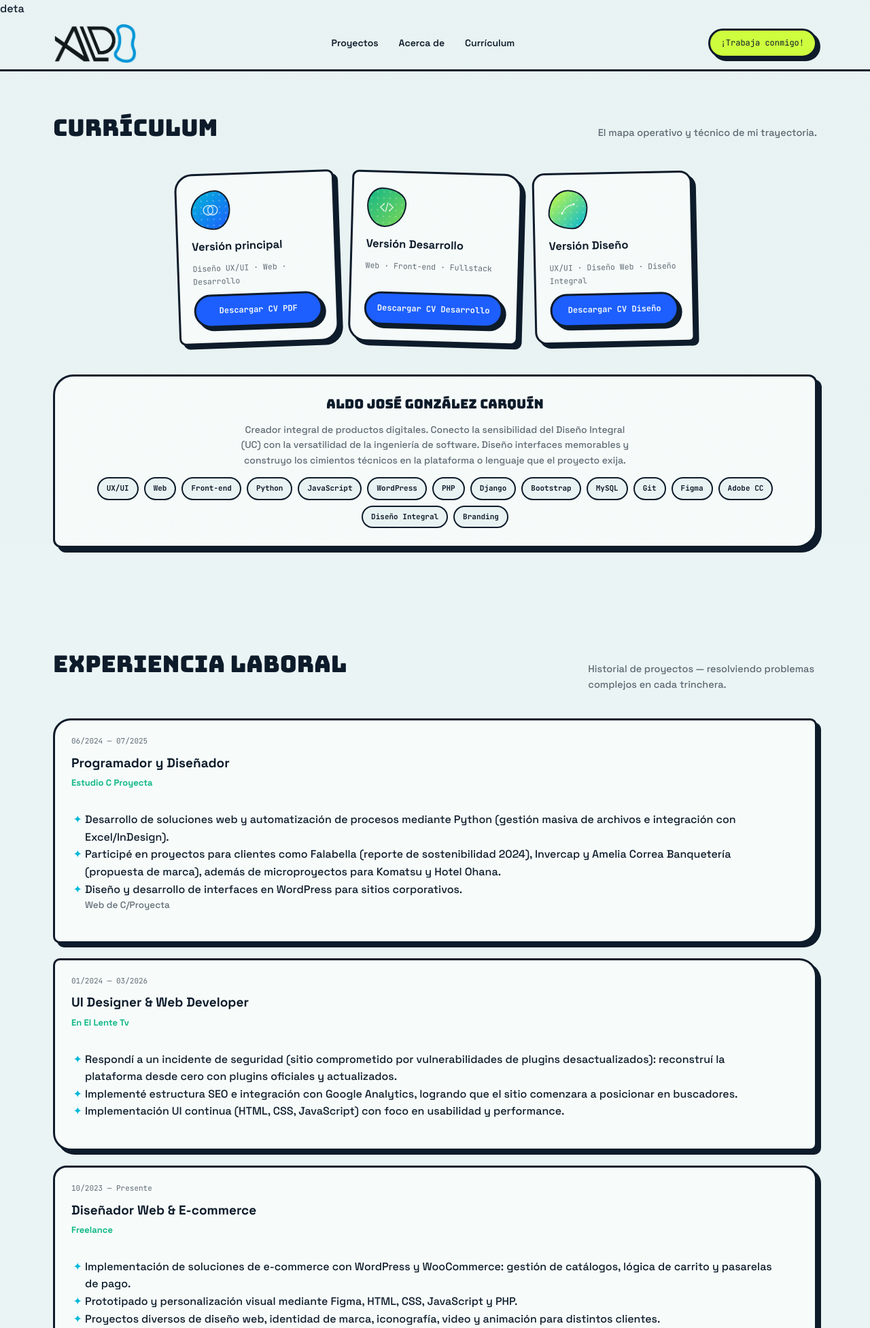
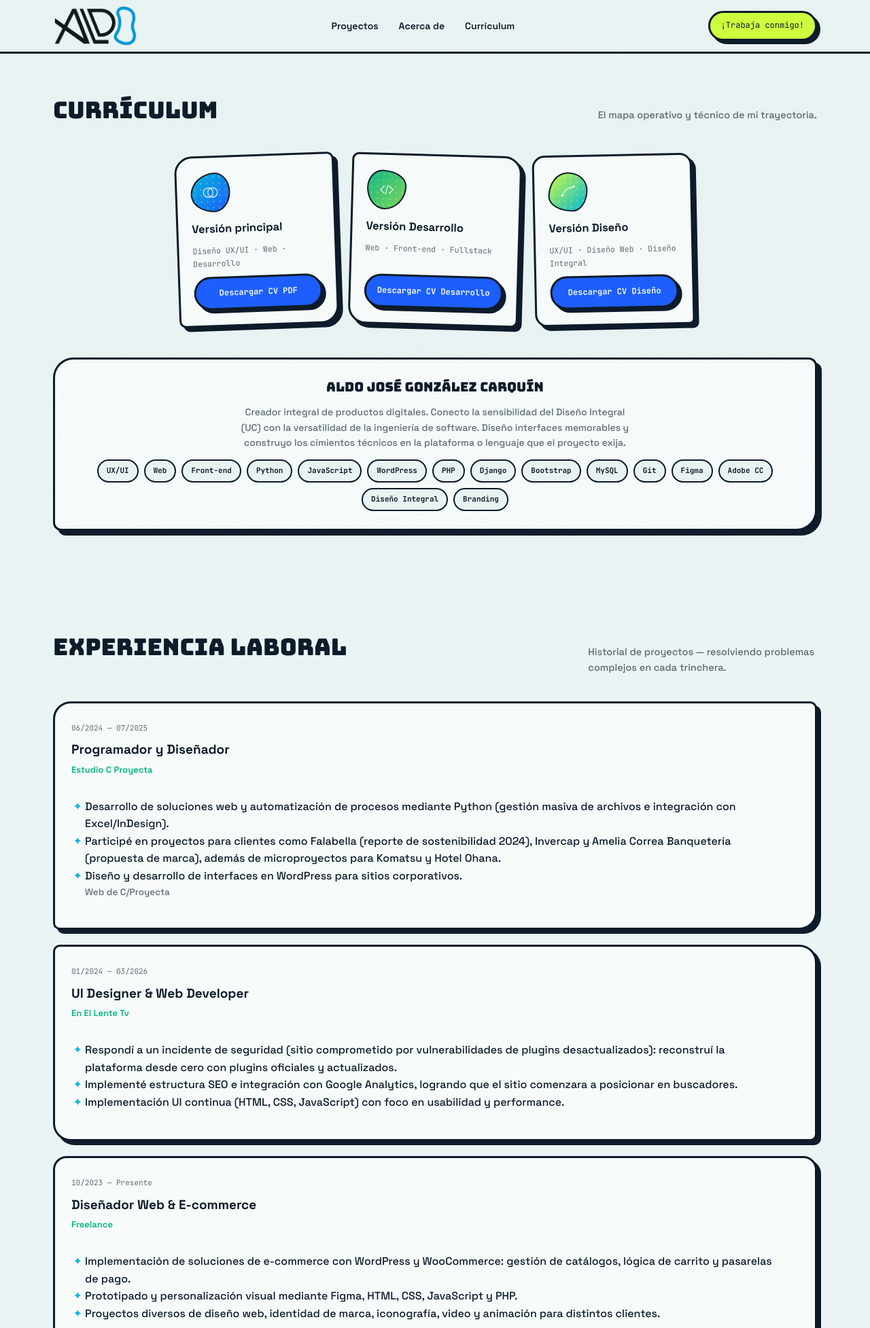
Before and after one commit to AldoCarquin/portafolio26, a Django app: page /curriculum/ in a window 1280 px wide. Shown: the top 1954 px of the page at 68% size. Run offline with Django 4.2, Linux system fonts and the light colour scheme; data comes from the database, SQL or seed files in the repository; some libraries are stand-ins or nearby versions.

Commit message:
detalles chicos 15092026 1944

```diff
--- a/core/templates/base.html
+++ b/core/templates/base.html
@@ -35,7 +35,7 @@
 </main>
 
 <footer>
-  <img class="footer-mark" src="%%LOGO_A%%" alt="">
+  <img class="footer-mark" src="{% static 'media/icons/logo.png' %}" alt="">
   <div class="wrap">
     <span>© <span id="year"></span> Aldo Carquín</span>
     <span class="mono" style="font-size:11px;">Kitsch Type-Riot v3 — más ruido, mejor ordenado</span>
--- a/core/templates/core/curriculum.html
+++ b/core/templates/core/curriculum.html
@@ -1,4 +1,4 @@
-deta{% extends "base.html" %}
+{% extends "base.html" %}
 
 {% block title %}Currículum — Aldo Carquín{% endblock %}
 
```
